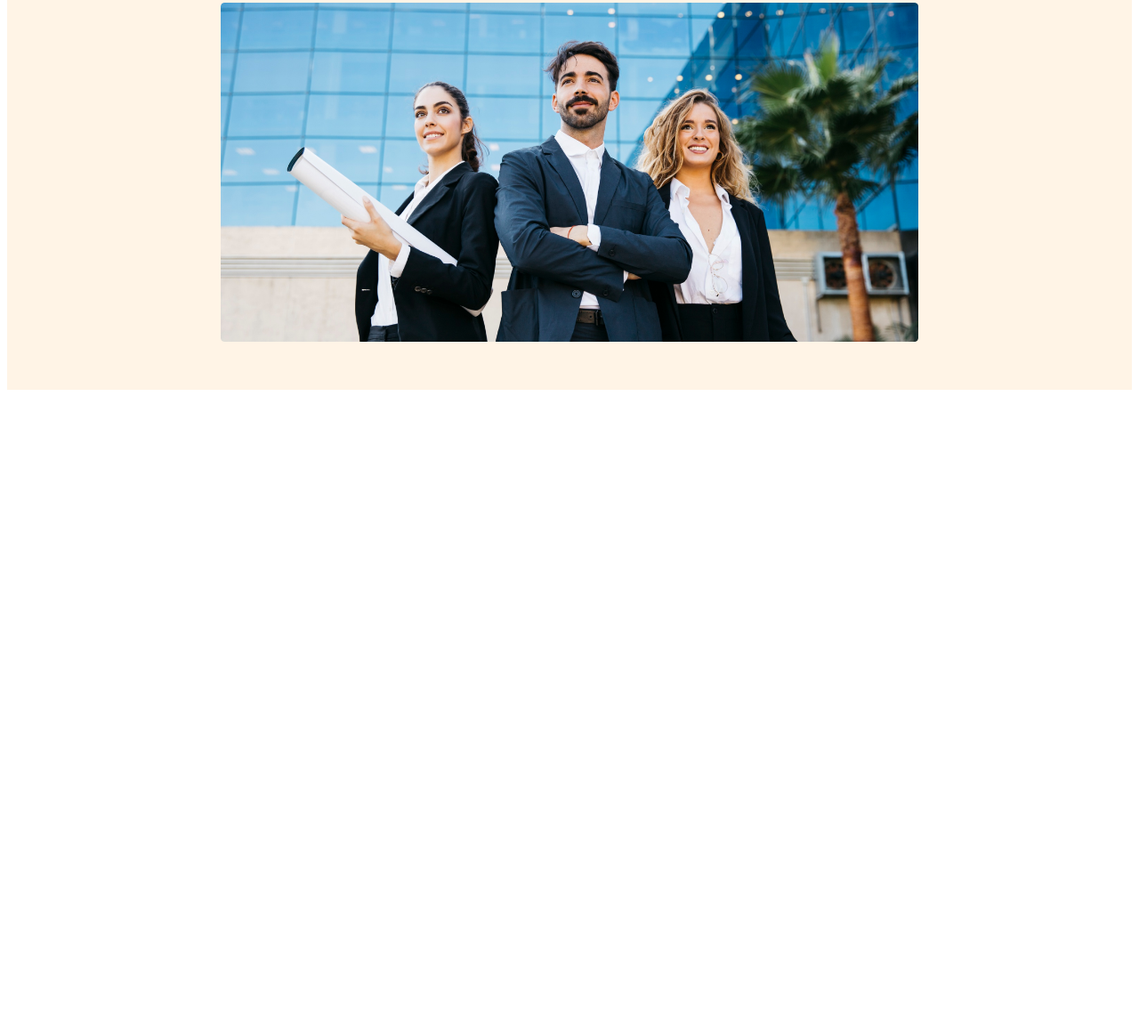
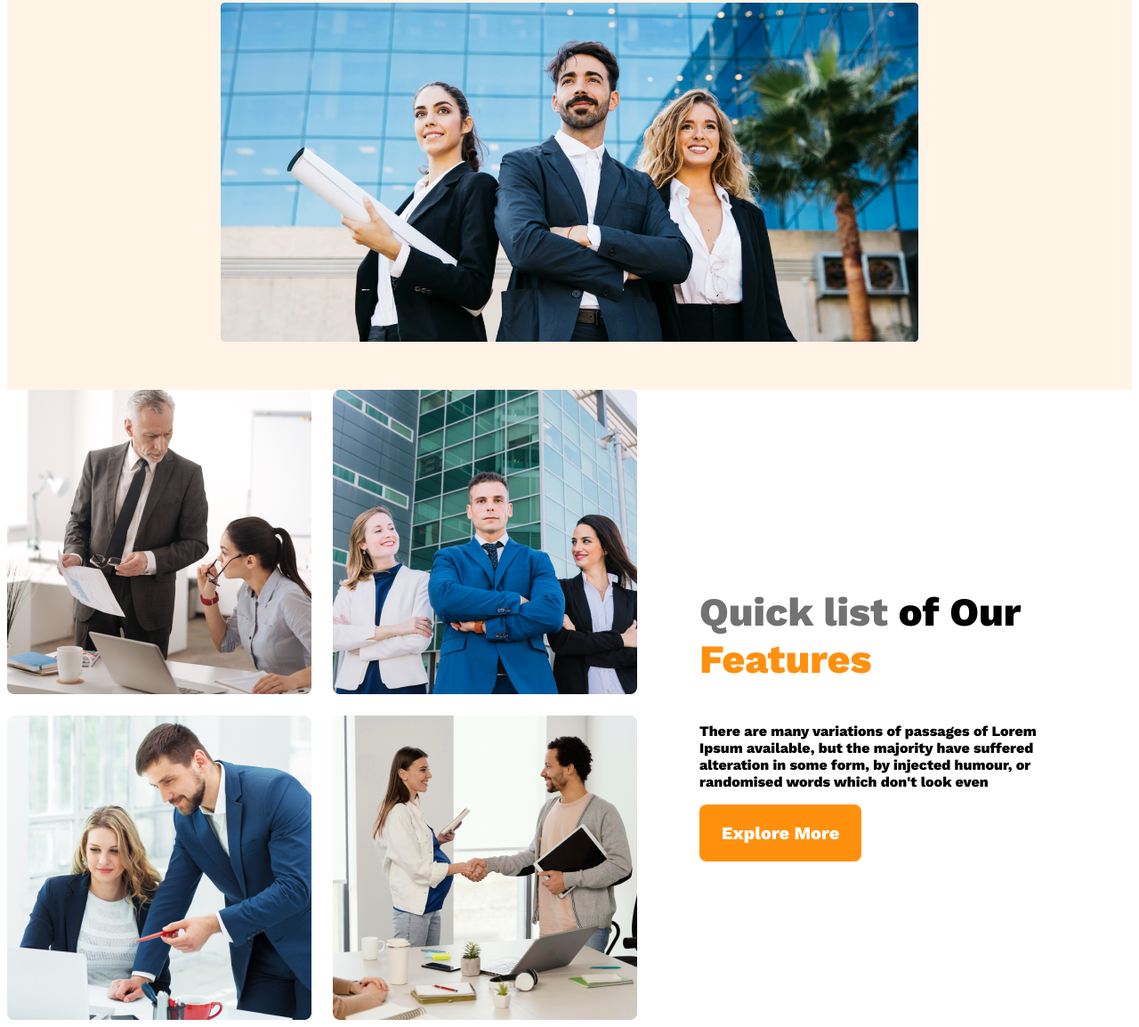
Before and after one commit to datta-toma/Architects-Project, a plain HTML site: page index.html in a window 1280 px wide. Shown: the part 584-1738 px from the top of the page at 89% size. Before the commit the page ends 1030 px from the top, so only its background shows below. Drawn offline with nearby package versions, Linux system fonts and the light colour scheme.

Commit message:
grid work add

```diff
--- a/index.html
+++ b/index.html
@@ -7,6 +7,7 @@
     <link rel="stylesheet" href="styles/architect.css">
 </head>
 <body>
+    <!-- header start -->
     <header>
        <nav>
         <h3 class="nav-title">G3 Architects</h3>
@@ -29,11 +30,29 @@
 
         <img src="/images/banner.png" alt="">
        </div>
+       <!-- header end -->
     </header>
 
 
     <main>
+     <!-- teams sections start -->
+     <section class="teams-container">
+        <div class="teams-img-container">
+            <img src="/images/team1.png" alt="">
+            <img src="/images/team2.png" alt="">
+            <img src="/images/team3.png" alt="">
+            <img src="/images/team4.png" alt="">
+        </div>
 
+
+        <div class="teams-content">
+            <h3 class="teams-title"><span class="quick-list">Quick list</span> <span>of Our</span> <span class="text-fatures">Features</span></h3>
+            <p class="teams-description">
+                There are many variations of passages of Lorem Ipsum available, but the majority have suffered alteration in some form, by injected humour, or randomised words which don't look even
+            </p>
+            <button class="btn-primary">Explore More</button>
+        </div>
+     </section>
     </main>
 
 
--- a/styles/architect.css
+++ b/styles/architect.css
@@ -88,3 +88,40 @@ nav li a{
     padding: 50px;
    }
 }
+
+
+/* main styles */
+main{
+  max-width: 1440px;
+  margin: 0 auto;
+}
+
+/* teams styles */
+.teams-container{
+  display: flex;
+  align-items: center;
+}
+
+.teams-img-container{
+  display: grid;
+  grid-template-columns: repeat(2, 1fr);
+  /* gap: 24px; */
+  gap: 1.5rem;
+}
+.teams-content{
+  padding-left: 70px;
+  padding-right: 70px;
+}
+
+.teams-title{
+  font-size: 2.8rem;
+}
+.teams-title .quick-list{
+  color: #727272;
+  font-weight: 500px;
+}
+
+.teams-title .text-fatures{
+  color:#ff900f ;
+  font-weight: 700px;
+}
```
